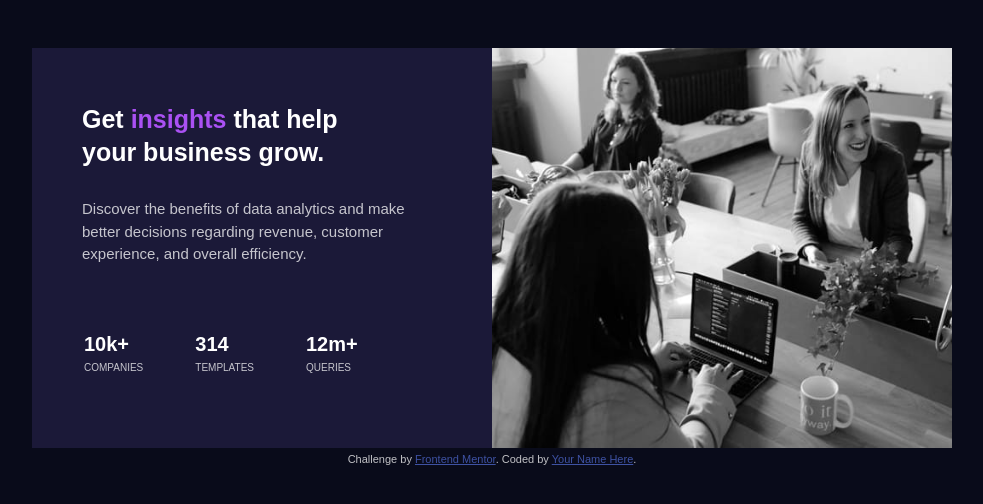
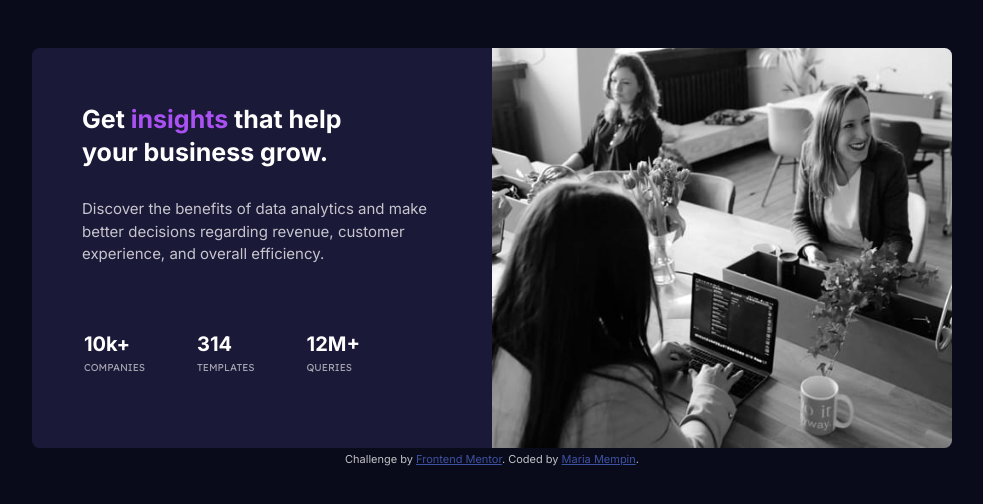
Before and after one commit to MariaMCodes/stats-preview-card-component, a plain HTML site: page index.html in a window 1280 px wide. Shown: the whole page, without its empty margins (16-999 px from the left). Drawn offline with Linux system fonts and the light colour scheme.

Commit message:
changed fonts using google fonts

```diff
--- a/css/styles.css
+++ b/css/styles.css
@@ -1,7 +1,7 @@
 body {
     background-color: hsl(233, 47%, 7%);
     width: 1000px;
-    font-family: sans-serif;
+    font-family: 'Inter', sans-serif;
     font-size: 15px;
     line-height: 150%;
     color: hsla(0, 0%, 100%, 0.75);
@@ -25,6 +25,8 @@ body {
     padding: 50px;
     float: left;
     box-sizing: border-box;
+    border-top-left-radius: 0.5em;
+    border-bottom-left-radius: 0.5em;
 }
 
 .desat-blue {
@@ -64,11 +66,25 @@ td {
     text-transform: uppercase;
     font-weight: normal;
     font-size: 10px;
+    font-family: 'Lexend Deca', sans-serif;
+    color: hsla(0, 0%, 100%, 0.6);
 }
 
 #right-panel {
     float: right;
+    border-top-right-radius: 0.5em;
+    border-bottom-right-radius: 0.5em;
 }
+
+
+/* .layer {
+    background-color: hsl(277, 64%, 61%);
+    position: absolute;
+    top: 0;
+    left: 0;
+    width: 460px;
+    height: 400px;
+} */
 
 img {
     width: 460px;
--- a/index.html
+++ b/index.html
@@ -9,6 +9,12 @@
     <link rel="icon" type="image/png" sizes="32x32" href="./images/favicon-32x32.png">
 
     <link rel="stylesheet" href="css/styles.css" type="text/css">
+    <link rel="preconnect" href="https://fonts.googleapis.com">
+    <link rel="preconnect" href="https://fonts.gstatic.com" crossorigin>
+    <link href="https://fonts.googleapis.com/css2?family=Inter:wght@400;700&display=swap" rel="stylesheet">
+    <link rel="preconnect" href="https://fonts.googleapis.com">
+    <link rel="preconnect" href="https://fonts.gstatic.com" crossorigin>
+    <link href="https://fonts.googleapis.com/css2?family=Lexend+Deca&display=swap" rel="stylesheet">
 
     <title>Frontend Mentor | Stats preview card component</title>
 
@@ -26,7 +32,7 @@
                 <tr>
                     <th>10k+ </th>
                     <th>314</th>
-                    <th>12m+</th>
+                    <th>12M+</th>
                 </tr>
                 <tr id="row2">
                     <td>companies</td>
@@ -35,13 +41,13 @@
                 </tr>
             </table>
         </div>
-
-        <img id="right-panel" src="images/image-header-desktop.jpg">
-
+        <div class="layer">
+            <img id="right-panel" src="images/image-header-desktop.jpg">
+        </div>
     </section>
 
     <div class="attribution">
-        Challenge by <a href="https://www.frontendmentor.io?ref=challenge" target="_blank">Frontend Mentor</a>. Coded by <a href="#">Your Name Here</a>.
+        Challenge by <a href="https://www.frontendmentor.io?ref=challenge" target="_blank">Frontend Mentor</a>. Coded by <a href="#">Maria Mempin</a>.
     </div>
 </body>
 
```
